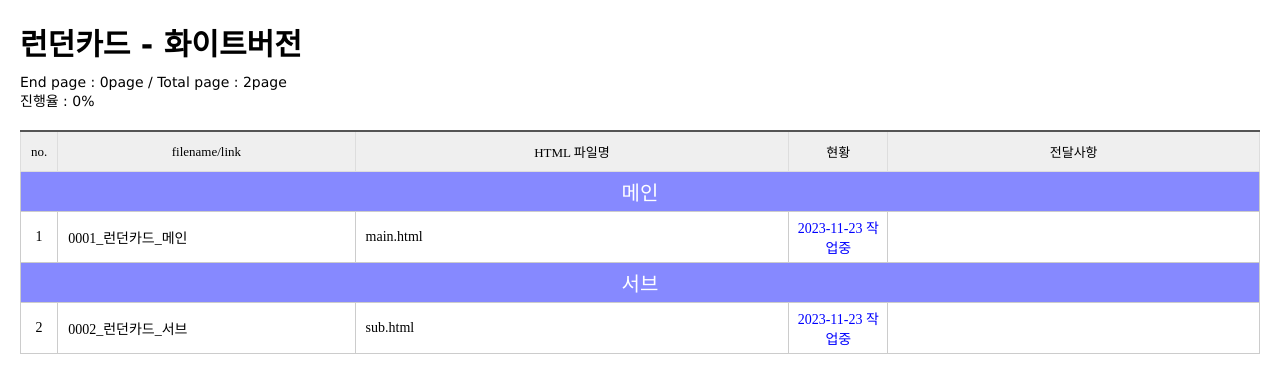
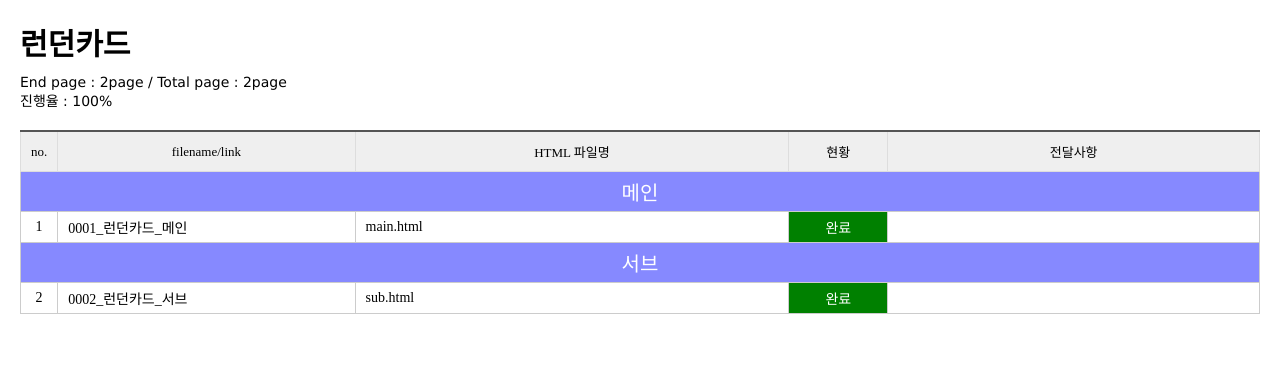
Before and after one commit to kik87827/london, a website: page src/codinglist.html in a window 1280 px wide. Drawn offline with nearby package versions, Linux system fonts and the light colour scheme; files that its build step writes are made by us from their sources; files whose address does not match are found by name; a web font is replaced by a local one.

Commit message:
코딩리스트 수정

```diff
--- a/src/codinglist.html
+++ b/src/codinglist.html
@@ -65,7 +65,7 @@ a:hover {text-decoration:underline;}
 <!-- eniter wrap -->
 <div id="guide_wrap">
 	<div class="header">
-		<h1>런던카드 - 화이트버전</h1>
+		<h1>런던카드</h1>
 		<p>End page : <span class="curr_n"></span>page / Total page : <span class="total_n"></span>page</p>
 		<p>진행율 : <span class="per"></span></p>
 	</div>
@@ -126,7 +126,7 @@ a:hover {text-decoration:underline;}
 					<td class="no"></td>
 					<td class="link"><a href="main.html" target="_blank">0001_런던카드_메인</a></td>
 					<td class="td_url"></td>
-					<td class="work ing"></td>
+					<td class="work end"></td>
 					<td class="bgo"></td>
 				</tr>
 				<tr class="depth">
@@ -136,7 +136,7 @@ a:hover {text-decoration:underline;}
 					<td class="no"></td>
 					<td class="link"><a href="sub.html" target="_blank">0002_런던카드_서브</a></td>
 					<td class="td_url"></td>
-					<td class="work ing"></td>
+					<td class="work end"></td>
 					<td class="bgo"></td>
 				</tr>
 			</tbody>
```
Also changed, not shown: dist/codinglist.html.
